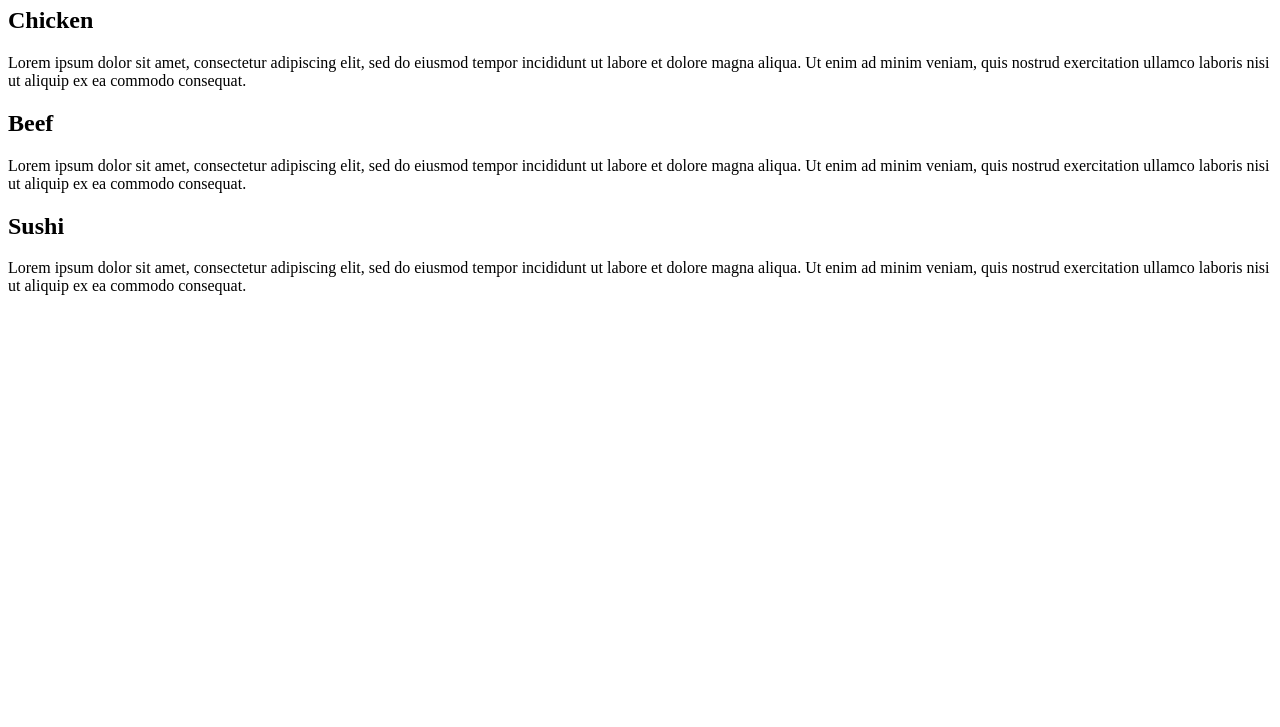
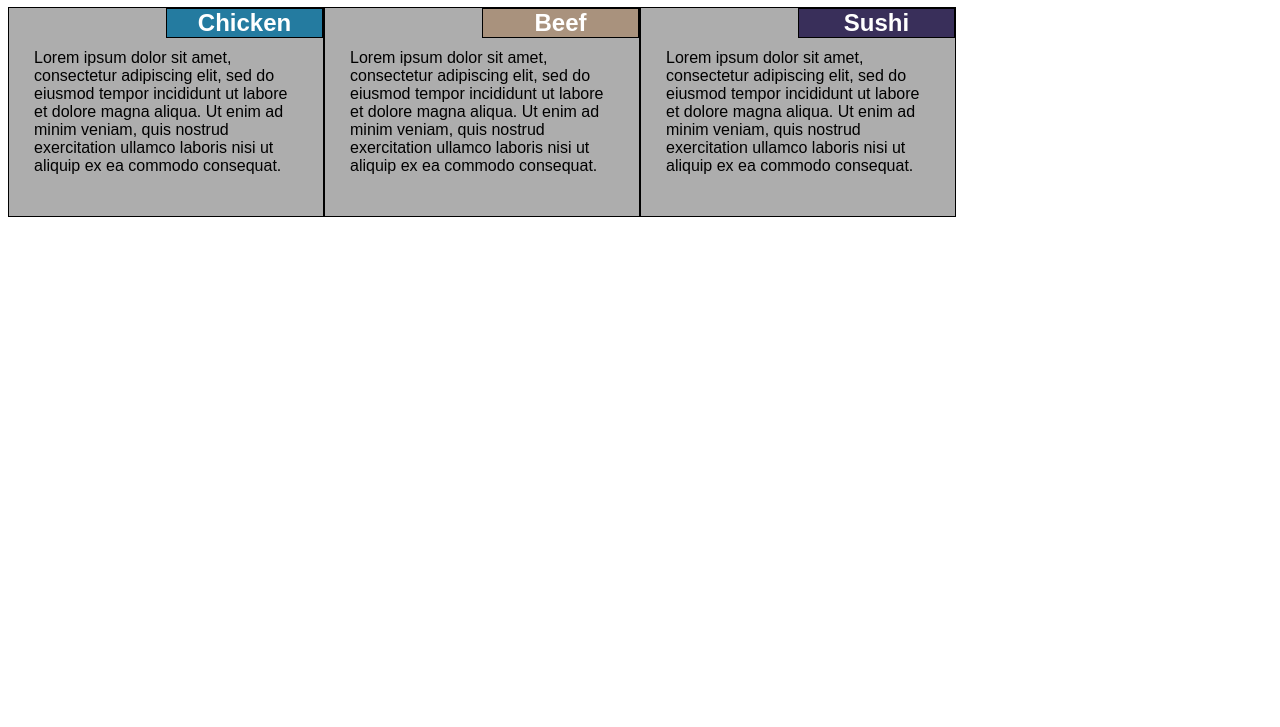
Before and after one commit to jrobertson5/coursera-test, a plain HTML site: page mod2_solution/index.html in a window 1280 px wide. Shown: the part 73-800 px from the top of the page. Drawn offline with Linux system fonts and the light colour scheme.

Commit message:
Update index.html

```diff
--- a/mod2_solution/index.html
+++ b/mod2_solution/index.html
@@ -4,7 +4,7 @@
 	<meta charset="utf-8">
 	<meta name="viewport" content="width=device-width, initial-scale=1">
 	<title>Assigntment Solution for Module 2</title>
-	<link rel="mod2_solution" href="stylesheet.css">
+	<link rel="stylesheet" href="stylesheets/styles.css">
 </head>
 
 <body>
```
